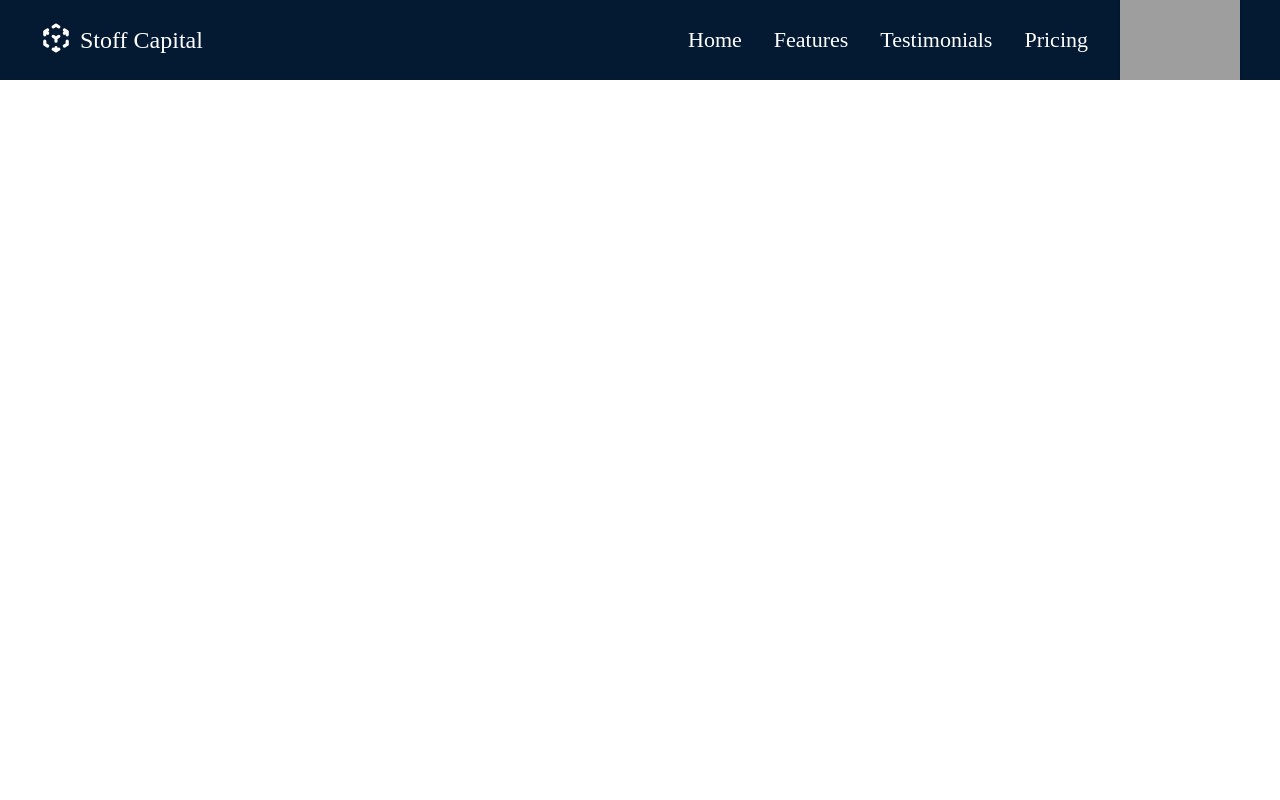
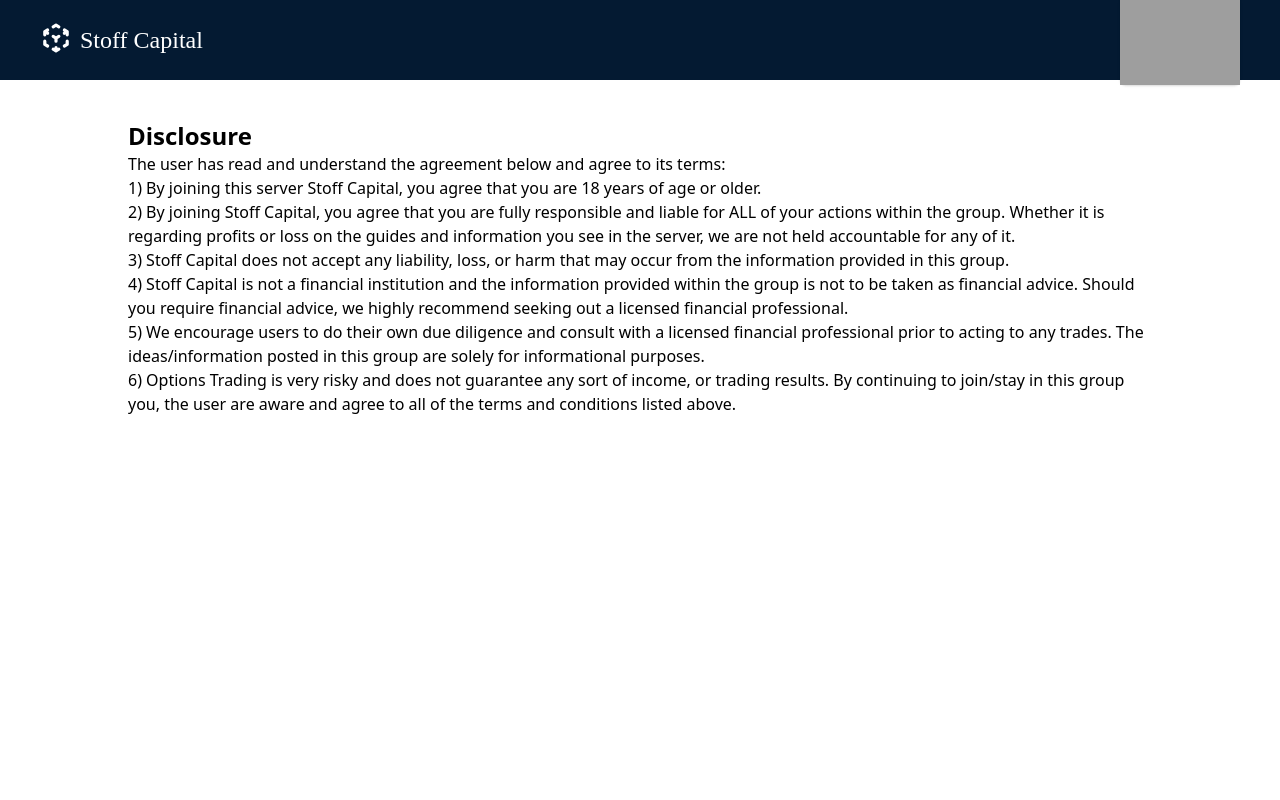
Before and after one commit to Varuas37/emctrading, a React (Create React App) app: page /disclosure in a window 1280 px wide. Shown: the top 800 px of the page. Built offline with nearby package versions, Linux system fonts and the light colour scheme; grey boxes are pictures that could not be loaded.

Commit message:
Added disclosures and formatted a little

```diff
--- a/src/App.js
+++ b/src/App.js
@@ -7,6 +7,8 @@
 import ErrorDisplay from './Page/Error/ErrorDisplay';
 // import TermsAndConditions from './Page/TermsAndConditions/TermsAndConditions';
 import PrivacyPolicy from './Page/TermsAndConditions/PrivacyPolicy';
+import Footer from './Components/Footer/Footer';
+import Disclosure from './Page/TermsAndConditions/Disclosure';
 
 function App() {
 	return (
@@ -22,7 +24,9 @@
 				<Switch>
 					<Route exact path="/" component={Landing} />
 					<Route exact path="/privacy" component={PrivacyPolicy} />
+					<Route exact path="/disclosure" component={Disclosure} />
 				</Switch>
+				<Footer />
 			</Router>
 		</ErrorBoundary>
 	);
--- a/src/Components/Footer/Footer.js
+++ b/src/Components/Footer/Footer.js
@@ -1,5 +1,5 @@
 import React from 'react';
-
+import { Link } from 'react-router-dom';
 function Footer() {
 	const footerLinks = [
 		{
@@ -10,36 +10,27 @@
 		},
 		{
 			id: 2,
-			name: 'Privacy Policy',
-			link: '/privacy',
-			newTab: false,
-		},
-		{
-			id: 3,
-			name: 'Reviews',
-			link: '#reviews',
-			newTab: false,
-		},
-		{
-			id: 4,
 			name: 'Terms and Conditions',
 			link: 'https://www.termsandconditionsgenerator.com/live.php?token=fkY8fTojoPC2cmnUnaBhQXZkw2kQTOir',
 			newTab: true,
 		},
 		{
-			id: 5,
+			id: 3,
 			name: 'Disclosures',
-			link: '/disclosures',
+			link: '/disclosure',
 			newTab: false,
 		},
 	];
 	return (
-		<footer className="shadow-lg ">
+		<footer className="shadow-lg" >
 			<div
 				className="bg-secondarybg w-full text-white flex flex-col items-center justify-center space-y-4 pt-5   "
 				style={{ maxHeight: '150px' }}
 			>
 				<nav className="space-x-4 pl-4">
+					<Link to="/privacy" className="text-sm sm:text-base">
+						Privacy Policy
+					</Link>
 					{footerLinks &&
 						footerLinks.map((item) => (
 							<a
--- a/src/Components/Navbar/Navbar.js
+++ b/src/Components/Navbar/Navbar.js
@@ -1,31 +1,55 @@
-import React, { useState } from 'react';
+import React, { useState, useEffect } from 'react';
 import imgDiscordLogo from '../../Assets/Image/discord-logo.png';
 import MobileNavbar from './MobileNavbar';
-import { Link } from 'react-scroll';
+import { Link as ScrollLink } from 'react-scroll';
+import { Link, useLocation } from 'react-router-dom';
 import { discordLink } from '../../config/links';
+import { svgHome, svgFeatures, svgPricing, svgTestimonials } from './svgNavbar';
 function Navbar() {
+	const location = useLocation();
+	console.log(location.pathname);
+
 	const [toggleMenu, setToggleMenu] = useState(false);
-
-	const navlinks = [
+	const [navLink, setNavLink] = useState([]);
+	const homeNavLink = [
+		{
+			key: 0,
+			name: 'Home',
+			link: 'hero',
+			svg: svgHome,
+		},
 		{
 			key: 1,
 			name: 'Features',
 			link: 'features',
+			svg: svgFeatures,
 		},
 		{
 			key: 2,
 			name: 'Testimonials',
 			link: 'reviews',
+			svg: svgTestimonials,
 		},
 		{
 			key: 3,
 			name: 'Pricing',
 			link: 'pricing',
+			svg: svgPricing,
 		},
+	];
+	const otherNavLink = [
+
 	];
 	const takeHome = () => {
 		window.location.href = '/';
 	};
+	useEffect(() => {
+		if (location.pathname == '/') {
+			setNavLink(homeNavLink);
+		} else {
+			setNavLink(otherNavLink);
+		}
+	}, [location.pathname]);
 	return (
 		<header>
 			<div className="bg-primarybg text-white w-full h-16 flex flex-row p-10 items-center justify-between">
@@ -49,33 +73,35 @@
 				</div>
 				<div
 					className="hidden md:flex flex-row space-x-2  sm:space-x-6 items-center justify-around"
-					id="NavLinks"
+					id="navLink"
 				>
 					<nav
 						className="flex flex-row text-white space-x-2 sm:space-x-4"
 						style={{ fontFamily: 'Gilroy-ExtraBold' }}
 					>
-						<a
+						{/* <Link
 							class="bg-primarybg block text-white group flex items-center px-2 py-2 text-sm font-mediumrounded-md"
 							style={{ fontSize: 22, cursor: 'pointer' }}
-							onClick={takeHome}
+							to="/"
 						>
 							Home
-						</a>
+						</Link> */}
 
-						{navlinks.map((item) => (
-							<Link
+						{navLink.map((item) => (
+							// <Link to={`/${item.link}`}>
+							<ScrollLink
 								onClick={() => setToggleMenu(!toggleMenu)}
 								to={item.link}
 								spy={true}
-								smooth={true}
+								smooth={'easeInOutQuint'}
 								offset={0}
 								duration={200}
 								class="bg-primarybg block text-white group flex items-center px-2 py-2 text-sm font-mediumrounded-md"
 								style={{ fontSize: 22, cursor: 'pointer' }}
 							>
 								{item.name}
-							</Link>
+							</ScrollLink>
+							// </Link>
 						))}
 					</nav>
 					<a
@@ -98,7 +124,7 @@
 					</svg>
 				</div>
 			</div>
-			{toggleMenu ? <MobileNavbar close={setToggleMenu} /> : null}
+			{toggleMenu ? <MobileNavbar close={setToggleMenu} navLink={navLink} /> : null}
 		</header>
 	);
 }
--- /dev/null
+++ b/src/Components/Navbar/svgNavbar.js
@@ -0,0 +1,63 @@
+import { React, Fragment } from 'react';
+export const svgHome = (
+	<Fragment>
+		<svg
+			class="text-white mr-3 h-6 w-6"
+			xmlns="http://www.w3.org/2000/svg"
+			fill="none"
+			viewBox="0 0 24 24"
+			stroke="currentColor"
+			aria-hidden="true"
+		>
+			<path
+				stroke-linecap="round"
+				stroke-linejoin="round"
+				stroke-width="2"
+				d="M3 12l2-2m0 0l7-7 7 7M5 10v10a1 1 0 001 1h3m10-11l2 2m-2-2v10a1 1 0 01-1 1h-3m-6 0a1 1 0 001-1v-4a1 1 0 011-1h2a1 1 0 011 1v4a1 1 0 001 1m-6 0h6"
+			/>
+		</svg>
+	</Fragment>
+);
+export const svgFeatures = (
+	<Fragment>
+		<svg class="w-6 h-6 mr-3" fill="currentColor" viewBox="0 0 20 20" xmlns="http://www.w3.org/2000/svg">
+			<path
+				fill-rule="evenodd"
+				d="M3 3a1 1 0 000 2v8a2 2 0 002 2h2.586l-1.293 1.293a1 1 0 101.414 1.414L10 15.414l2.293 2.293a1 1 0 001.414-1.414L12.414 15H15a2 2 0 002-2V5a1 1 0 100-2H3zm11 4a1 1 0 10-2 0v4a1 1 0 102 0V7zm-3 1a1 1 0 10-2 0v3a1 1 0 102 0V8zM8 9a1 1 0 00-2 0v2a1 1 0 102 0V9z"
+				clip-rule="evenodd"
+			></path>
+		</svg>
+	</Fragment>
+);
+export const svgTestimonials = (
+	<Fragment>
+		<svg
+			class="text-white group-hover:text-white mr-3 h-6 w-6"
+			xmlns="http://www.w3.org/2000/svg"
+			fill="none"
+			viewBox="0 0 24 24"
+			stroke="currentColor"
+			aria-hidden="true"
+		>
+			<path
+				stroke-linecap="round"
+				stroke-linejoin="round"
+				stroke-width="2"
+				d="M12 4.354a4 4 0 110 5.292M15 21H3v-1a6 6 0 0112 0v1zm0 0h6v-1a6 6 0 00-9-5.197M13 7a4 4 0 11-8 0 4 4 0 018 0z"
+			/>
+		</svg>
+	</Fragment>
+);
+
+export const svgPricing = (
+	<Fragment>
+		<svg class="w-6 h-6 mr-3 text-white" fill="currentColor" viewBox="0 0 20 20" xmlns="http://www.w3.org/2000/svg">
+			<path d="M8.433 7.418c.155-.103.346-.196.567-.267v1.698a2.305 2.305 0 01-.567-.267C8.07 8.34 8 8.114 8 8c0-.114.07-.34.433-.582zM11 12.849v-1.698c.22.071.412.164.567.267.364.243.433.468.433.582 0 .114-.07.34-.433.582a2.305 2.305 0 01-.567.267z"></path>
+			<path
+				fill-rule="evenodd"
+				d="M10 18a8 8 0 100-16 8 8 0 000 16zm1-13a1 1 0 10-2 0v.092a4.535 4.535 0 00-1.676.662C6.602 6.234 6 7.009 6 8c0 .99.602 1.765 1.324 2.246.48.32 1.054.545 1.676.662v1.941c-.391-.127-.68-.317-.843-.504a1 1 0 10-1.51 1.31c.562.649 1.413 1.076 2.353 1.253V15a1 1 0 102 0v-.092a4.535 4.535 0 001.676-.662C13.398 13.766 14 12.991 14 12c0-.99-.602-1.765-1.324-2.246A4.535 4.535 0 0011 9.092V7.151c.391.127.68.317.843.504a1 1 0 101.511-1.31c-.563-.649-1.413-1.076-2.354-1.253V5z"
+				clip-rule="evenodd"
+			></path>
+		</svg>
+	</Fragment>
+);
--- a/src/Page/Landing/Landing.js
+++ b/src/Page/Landing/Landing.js
@@ -15,7 +15,7 @@
 			<Testimonials />
 			{/* <Teaching /> */}
 			<Pricing />
-			<Footer />
+
 		</section>
 	);
 }
--- /dev/null
+++ b/src/Page/TermsAndConditions/Disclosure.js
@@ -0,0 +1,48 @@
+import React from 'react';
+import PropTypes from 'prop-types';
+
+function Disclosure(props) {
+	return (
+		<div className="md:h-screen flex flex-col justify-start mt-10 mb-10  items-center">
+			<div className="w-4/5 ">
+				<h1 className="font-bold text-2xl">Disclosure</h1>
+				<p>The user has read and understand the agreement below and agree to its terms:</p>
+
+				<p>1) By joining this server Stoff Capital, you agree that you are 18 years of age or older.</p>
+
+				<p>
+					2) By joining Stoff Capital, you agree that you are fully responsible and liable for ALL of your
+					actions within the group. Whether it is regarding profits or loss on the guides and information you
+					see in the server, we are not held accountable for any of it.{' '}
+				</p>
+
+				<p>
+					3) Stoff Capital does not accept any liability, loss, or harm that may occur from the information
+					provided in this group.
+				</p>
+
+				<p>
+					4) Stoff Capital is not a financial institution and the information provided within the group is not
+					to be taken as financial advice. Should you require financial advice, we highly recommend seeking
+					out a licensed financial professional.
+				</p>
+
+				<p>
+					5) We encourage users to do their own due diligence and consult with a licensed financial
+					professional prior to acting to any trades. The ideas/information posted in this group are solely
+					for informational purposes.
+				</p>
+
+				<p>
+					6) Options Trading is very risky and does not guarantee any sort of income, or trading results. By
+					continuing to join/stay in this group you, the user are aware and agree to all of the terms and
+					conditions listed above.
+				</p>
+			</div>
+		</div>
+	);
+}
+
+Disclosure.propTypes = {};
+
+export default Disclosure;
--- a/src/Page/TermsAndConditions/PrivacyPolicy.js
+++ b/src/Page/TermsAndConditions/PrivacyPolicy.js
@@ -214,7 +214,7 @@
 					)}
 				</p>
 
-				<h1 className="text-2xl font-bold mt-5"> Effective as of January 29, 2021 </h1>
+				<h1 className="text-xl font-bold mt-5 mb-20"> Effective as of January 29, 2021 </h1>
 			</div>
 		</div>
 	);
```
Also changed, not shown: src/Components/Navbar/MobileNavbar.js (+28 -61 lines), 1 other file (tests, documents, lock files or other folders).
